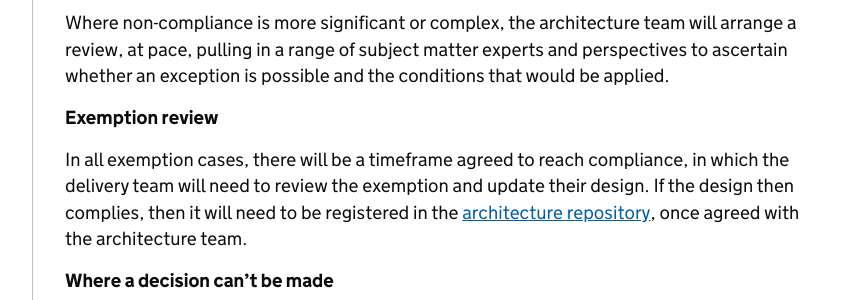
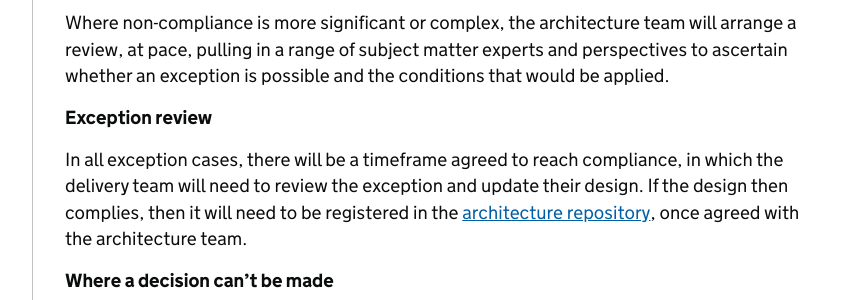
Before and after one commit to DFE-Digital/architecture, a Jekyll site: the page built from governance/technical-governance.md, in a window 1280 px wide. Shown: the part 2595-2895 px from the top of the page, without its empty margins (298-1153 px from the left). Built offline with Jekyll 4.4.1, drawn with Linux system fonts in a browser that asks for light colours; our own code applies the rules of GitHub Pages for plain Markdown files.

Commit message:
Remove reference to 'exemption'

```diff
--- a/governance/technical-governance.md
+++ b/governance/technical-governance.md
@@ -63,9 +63,9 @@ A temporary exemption may be applied whilst the artefact is reviewed, but this w
 
 Where non-compliance is more significant or complex, the architecture team will arrange a review, at pace, pulling in a range of subject matter experts and perspectives to ascertain whether an exception is possible and the conditions that would be applied.
 
-**Exemption review**
+**Exception review**
 
-In all exemption cases, there will be a timeframe agreed to reach compliance, in which the delivery team will need to review the exemption and update their design. If the design then complies, then it will need to be registered in the [architecture repository](https://educationgovuk.sharepoint.com/sites/gp/artefacts/Forms/AllItems.aspx), once agreed with the architecture team.
+In all exception cases, there will be a timeframe agreed to reach compliance, in which the delivery team will need to review the exception and update their design. If the design then complies, then it will need to be registered in the [architecture repository](https://educationgovuk.sharepoint.com/sites/gp/artefacts/Forms/AllItems.aspx), once agreed with the architecture team.
 
 **Where a decision can't be made**
 
```
